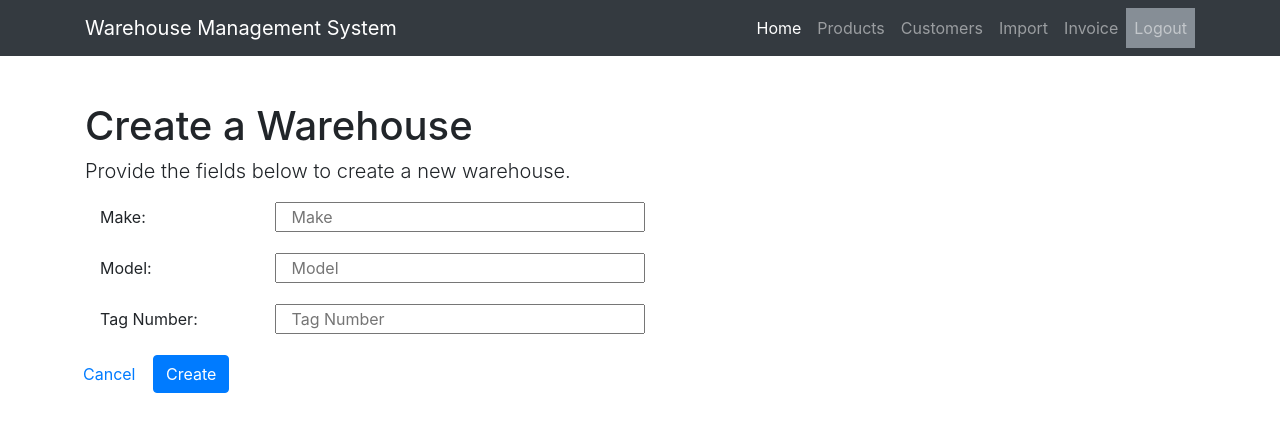
After one commit to jtroussard/warehouse, a Flask app: page /warehouseCreate in a window 1280 px wide. The commit adds this page. Shown: the top 432 px of the page. Run offline with Flask 2, Linux system fonts and the light colour scheme; the visitor is signed in with stand-in values (Sample User, id 1); some libraries are stand-ins or nearby versions.

Commit message:
Added Warehouse Creation functionality.

```diff
--- a/server.py
+++ b/server.py
@@ -386,6 +386,44 @@ def invoiceReturnPage():
 	file = "invoices/" + number + extension
 	return send_file(file, as_attachment=True)
 
+# Renders search invoice form/page
+@app.route('/warehouses', methods=['GET', 'POST'])
+def warehousesPage():
+	#Session Check
+	if 'userName' in session:
+		sessionUser = [session['userName'], session['email'], session['role']]
+	else:
+		sessionUser=['','','']
+		return render_template('index.html', sessionUser=sessionUser, attempted=False)
+	#check role can access page.
+	if sessionUser[2] == 2:
+		return render_template('index.html', sessionUser=sessionUser, attempted=False)
+	if request.method == 'POST':
+		#Hidden input formType is either accountCreate or accountEdit
+		formType = request.form['formType']
+		#Attempt account creation.
+		if formType == "warehouseCreate":
+			make=request.form['make']
+			model=request.form['model']
+			tagNumber=request.form['tagNumber']
+			pg.createWarehouse(make, model, tagNumber)
+	warehouseList = pg.listAllWarehousesWithUsers()
+	print(warehouseList)
+	return render_template('warehouses.html', sessionUser=sessionUser, warehouseList=warehouseList)
+
+@app.route('/warehouseCreate')
+def warehouseCreate():
+	#Session Check
+	if 'userName' in session:
+		sessionUser = [session['userName'], session['email'], session['role']]
+	else:
+		sessionUser=['','','']
+		return render_template('index.html', sessionUser=sessionUser, attempted=False)
+	#check role can access page.
+	if sessionUser[2] == 2:
+		return render_template('index.html', sessionUser=sessionUser, attempted=False)
+	return render_template('warehouseCreate.html', sessionUser=sessionUser)
+
 # start the server
 if __name__ == '__main__':
 	#app.run( host='0.0.0.0', port=80, debug=True) #For prod environment
--- a/templates/layout.html
+++ b/templates/layout.html
@@ -53,7 +53,7 @@
             {% if sessionUser[0] != '' %}
               {% if sessionUser[2] == 0 %}
                 <li class="nav-item">
-                  <a class="nav-link" href="/admin">Admin</a>
+                  <a class="nav-link" href="/admin">Manager</a>
                 </li>
               {% endif %}
             <li class="nav-item">
--- /dev/null
+++ b/templates/warehouseCreate.html
@@ -0,0 +1,31 @@
+{% extends "layout.html" %} {% block content %}
+<div class="container">
+  <div class="row">
+    <div class="col-sm-12">
+      <h1 class="mt-5">Create a Warehouse</h1>
+      <p class="lead">Provide the fields below to create a new warehouse.</p>
+      <form class="form" method="POST" action="/warehouses">
+          <input type="hidden" name="formType" value="warehouseCreate"\>
+          <div class="form-group">
+            <label for="make" class="control-label col-sm-2">Make:</label>
+            <input type="text" class="col-sm-4" name="make" placeholder="Make" maxlength="50" required>
+          </div>
+          <div class="form-group">
+            <label for="model" class="control-label col-sm-2">Model:</label>
+            <input type="text" class="col-sm-4" name="model" placeholder="Model" maxlength="50" required>
+          </div>
+          <div class="form-group">
+            <label for="tagNumber" class="control-label col-sm-2">Tag Number:</label>
+            <input type="text" class="col-sm-4" name="tagNumber" placeholder="Tag Number" maxlength="50" required>
+          </div>
+        <div class="row">
+          <a type="button" class="btn btn-default"  href="/warehouses" role="button">Cancel</a>
+          &nbsp;
+          <button type="submit" class="btn btn-primary">Create</button>
+        </div>
+      </form>
+      </div>
+    </div>
+  </div>
+  <!-- end div container-->
+  {% endblock %}
```
Also changed, not shown: lib/data_posgresql.py (+20 -0 lines), templates/admin.html (+4 -4 lines), templates/warehouses.html (added, +43 -0 lines).
